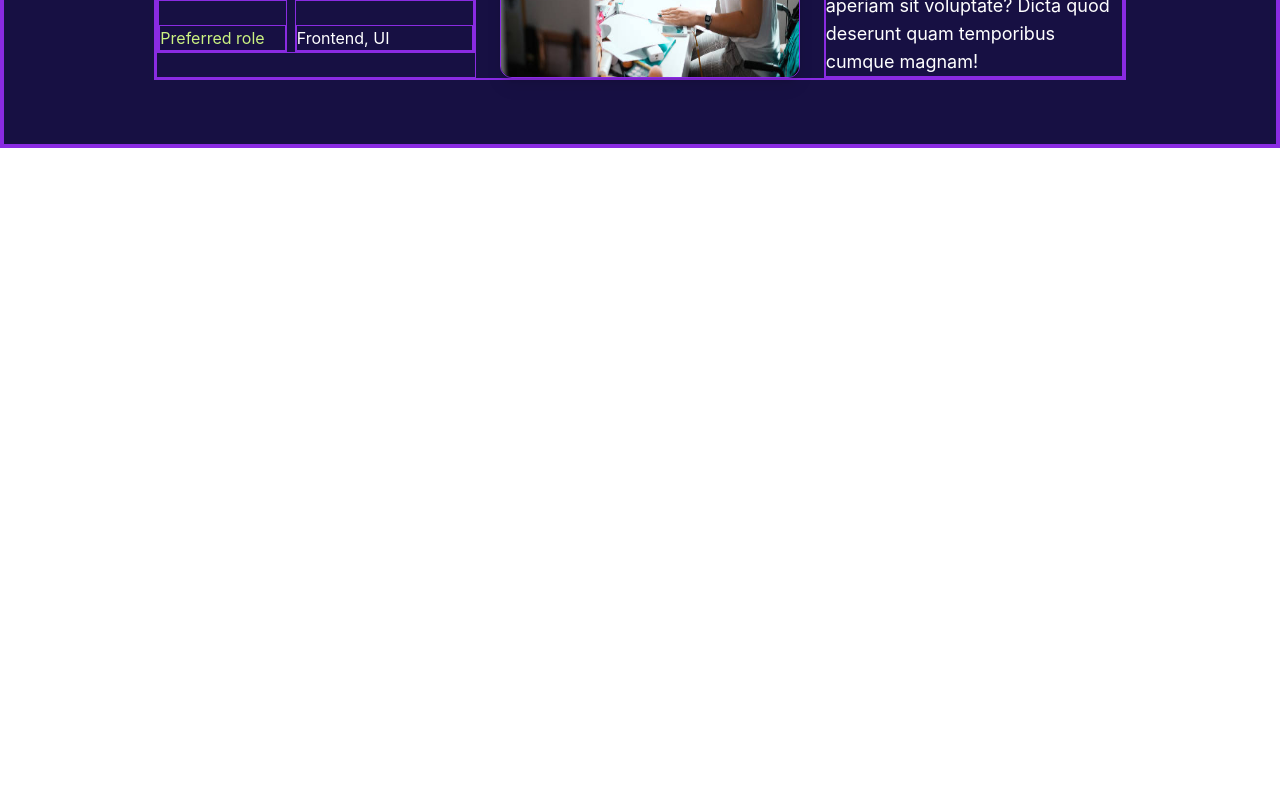
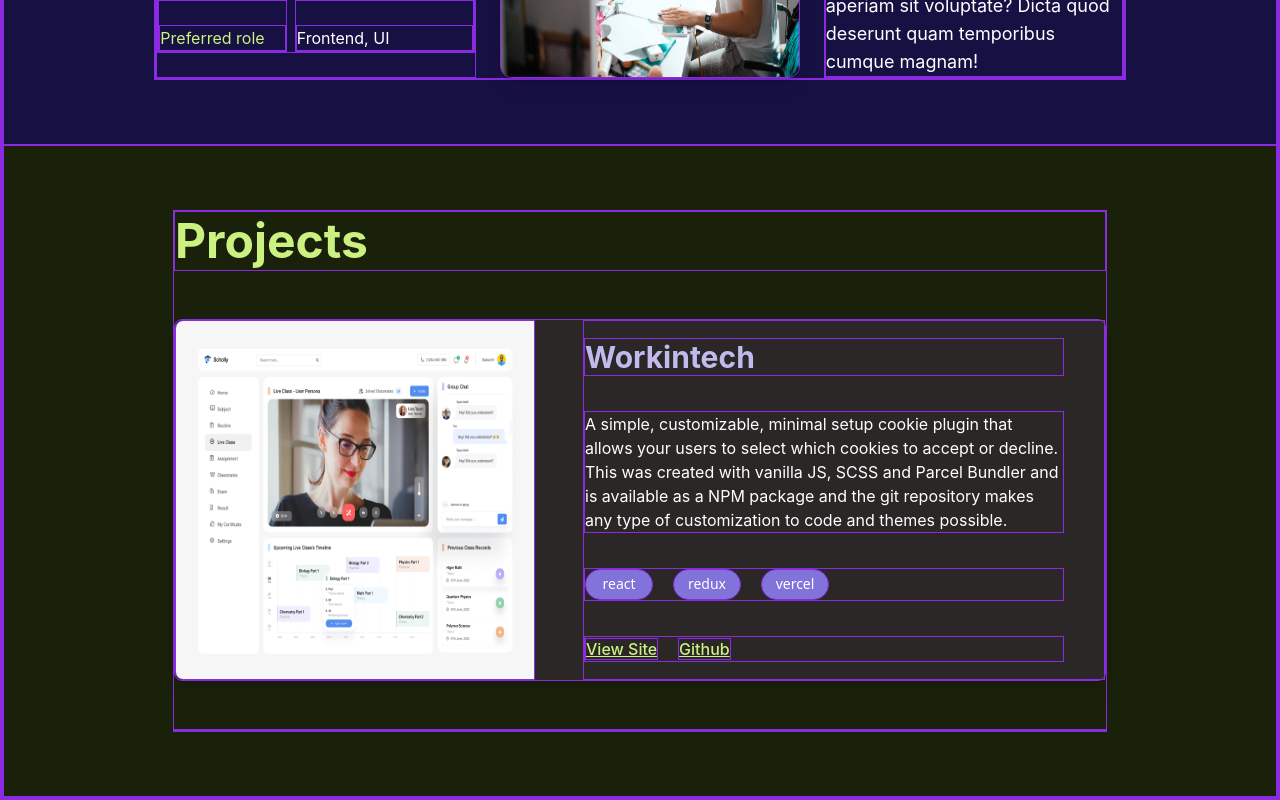
Before and after one commit to WL-Larsen/my-app, a React (Vite) app: page / in a window 1280 px wide. Shown: the part 1651-2451 px from the top of the page. Before the commit the page ends 1799 px from the top, so only its background shows below. Built offline with nearby package versions, Linux system fonts and the light colour scheme.

Commit message:
project başlandı

```diff
--- a/src/App.jsx
+++ b/src/App.jsx
@@ -4,6 +4,7 @@
 import Hero from './Components/Hero';
 import Skils from './Components/Skills';
 import Profile from './Components/Profile';
+import Project from './Components/Project';
 
 
 function App() {
@@ -12,6 +13,7 @@
     <Hero />
     <Skils/>
     <Profile/>
+    <Project/>
     </>
   )
 }
--- a/src/Components/Profile.jsx
+++ b/src/Components/Profile.jsx
@@ -4,8 +4,8 @@
   return (
     <section className='flex bg-mv dark:bg-darkMv py-3 md:py-6 lg:py-16 justify-center '>
         <div className='flex-col space-y-6 md:space-y-10 lg:space-y-12'>
-            <h1 className='flex text-fy font-bold md:text-4xl md:leading-10 lg:text-5xl lg:leading-[58px] '>Profile</h1>
-            <div className='flex flex-col md:flex-row lg:flex-row space-y-4 md:space-y-0  md:space-x-4 lg:space-x-6'>
+            <h1 className='flex text-fy font-bold text-xl md:text-4xl md:leading-10 lg:text-5xl lg:leading-[58px] '>Profile</h1>
+            <div className='flex flex-col md:flex-row lg:flex-row space-y-2 md:space-y-0  md:space-x-4 lg:space-x-6'>
                 <div className='gap-10 md:gap-16 lg:gap-28 space-y-4 lg:space-y-8 '>
                     <h3 className='text-white font-medium text-xs md:text-2xl lg:text-3xl'>Basic Information</h3>
                     <div className='flex gap-2'>
--- /dev/null
+++ b/src/Components/Project.jsx
@@ -0,0 +1,32 @@
+import React from 'react'
+
+function Project() {
+  return (
+    <section className='flex justify-center bg-fy dark:bg-darkFy py-6 lg:py-16'>
+       <div className='flex-col space-y-6 md:space-y-10 lg:space-y-12'>
+            <h1 className='flex text-mv dark:text-fy font-bold text-xl md:text-4xl md:leading-10 lg:text-5xl lg:leading-[58px] '>Projects</h1>
+            <div className='flex flex-col md:flex-row  bg-white dark:bg-[#2B2727] md:space-x-4 lg:space-x-12 drop-shadow-lg rounded-lg'>
+                <img className="flex rounded-md md:rounded-none md:rounded-s-md lg:rounded-s-lg w-[220px] md:w-[240px] lg:w-[360px] h-[220px] md:h-[260px] lg:h-[360px]" src="src/assets/projects_1.png" alt="" />
+                <div className='grid  md:pr-6 lg:pr-10 items-center'>
+                    <h2 className='text-mv dark:text-[#C1BAED] font-bold text-base md:text-lg lg:text-3xl'>Workintech</h2>
+                    <p className='text-[#383838] dark:text-white font-normal text-xs md:text-sm lg:text-base w-[220px] md:w-[320px] lg:w-[480px]'>A simple, customizable, minimal setup cookie plugin that allows your users to select which cookies to accept or decline. This was created with vanilla JS, SCSS and Parcel Bundler and is available as a NPM package and the git repository makes any type of customization to code and themes possible.</p>
+                    <div className='space-x-2 md:space-x-5'>
+                        <button className='text-white text-xs md:text-sm bg-mv dark:bg-Pbtn rounded-[23px] w-[48px] md:w-[68px] h-[21px] md:h-[31px] '>react</button>
+                        <button className='text-white text-xs md:text-sm bg-mv dark:bg-Pbtn rounded-[23px] w-[48px] md:w-[68px] h-[21px] md:h-[31px] '>redux</button>
+                        <button className='text-white text-xs md:text-sm bg-mv dark:bg-Pbtn rounded-[23px] w-[48px] md:w-[68px] h-[21px] md:h-[31px] '>vercel</button>
+                    </div>
+                    <div className='space-x-5'>
+                        <a className="tetx-[#120B39] dark:text-fy font-medium text-[16px] underline" href="\">View Site</a>
+                        <a className="tetx-[#120B39] dark:text-fy font-medium text-[16px] underline" href="\">Github</a>
+                    </div>
+                </div>
+            </div>
+            <div></div>
+        </div>
+    </section>
+  )
+}
+
+
+
+export default Project
--- a/src/Components/Skills.jsx
+++ b/src/Components/Skills.jsx
@@ -3,8 +3,8 @@
 function Skils() {
   return (
     <section className='dark:bg-[#2B2727]  py-6 lg:py-16 '>
-      <div className='flex gap-10 md:gap-16 lg:gap-28 justify-center'>
-        <p className='flex text-[#4832D3] font-bold dark:text-fy  md:text-3xl md:leading-10 lg:text-5xl lg:leading-[58px]'>Skills</p>
+      <div className='flex gap-8 md:gap-16 lg:gap-[8rem] justify-center'>
+        <p className='flex text-[#4832D3] font-bold dark:text-fy text-xl md:text-3xl md:leading-10 lg:text-5xl lg:leading-[58px]'>Skills</p>
 
         <nav className='grid md:grid-cols-2 flex-col items-center justify-center gap-y-4  md:gap-y-8 md:gap-x-16  lg:gap-y-10 lg:gap-x-28 '>
           <ul className='flex gap-1 md:gap-3 lg:gap-4'>
--- a/tailwind.config.js
+++ b/tailwind.config.js
@@ -13,6 +13,7 @@
         'btn': '#3730A3',
         'darkMv': "#171043",
         'darkFy': "#1A210B",
+        "Pbtn" : "#8173DA"
       },
       fontFamily: {
         'int': 'Inter'
```
Also changed, not shown: src/assets/projects-2.png (added), src/assets/projects_1.png (added).
